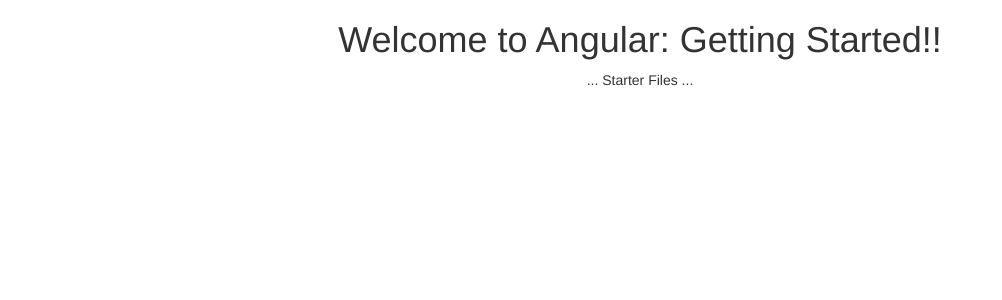
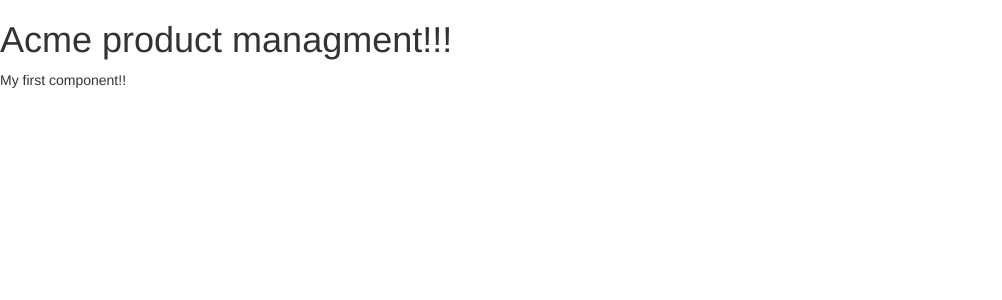
Before and after one commit to rtorres90/angular-tutorial, an Angular app in the folder start/: page / in a window 1280 px wide. Shown: the top 300 px of the page, without its empty margins (0-1002 px from the left). Built offline with nearby package versions, Linux system fonts and the light colour scheme.

Commit message:
my first component :)

```diff
--- a/start/src/app/app.component.html
+++ /dev/null
@@ -1,7 +0,0 @@
-<!--The whole content below can be removed with the new code.-->
-<div style="text-align:center">
-  <h1>
-    Welcome to {{title}}!!
-  </h1>
-  ... Starter Files ...
-</div>
--- a/start/src/app/app.component.ts
+++ b/start/src/app/app.component.ts
@@ -1,10 +1,17 @@
-import { Component } from '@angular/core';
+import {Component} from "@angular/core"
 
 @Component({
   selector: 'pm-root',
-  templateUrl: './app.component.html',
-  styleUrls: ['./app.component.css']
+  template:`
+  <div>
+    <h1>
+      {{pageTitle}}!!!
+    </h1>
+    <div>My first component!!</div>
+  </div>
+  `
 })
-export class AppComponent {
-  title = 'Angular: Getting Started';
+
+export class AppComponent{
+  pageTitle: string = "Acme product managment"
 }
```
Also changed, not shown: 1 other file (tests, documents, lock files or other folders).
